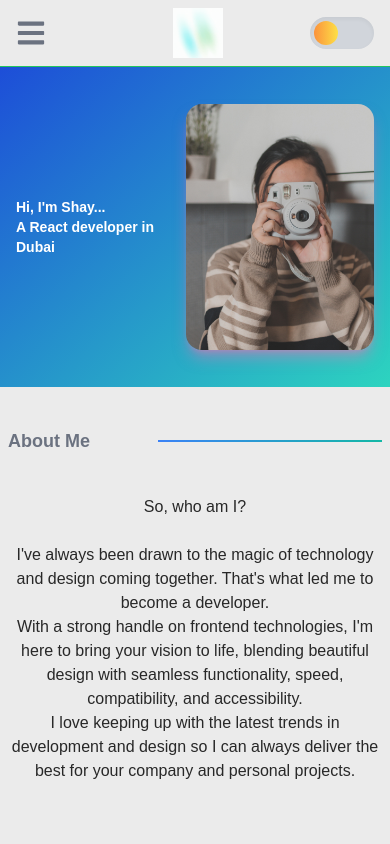
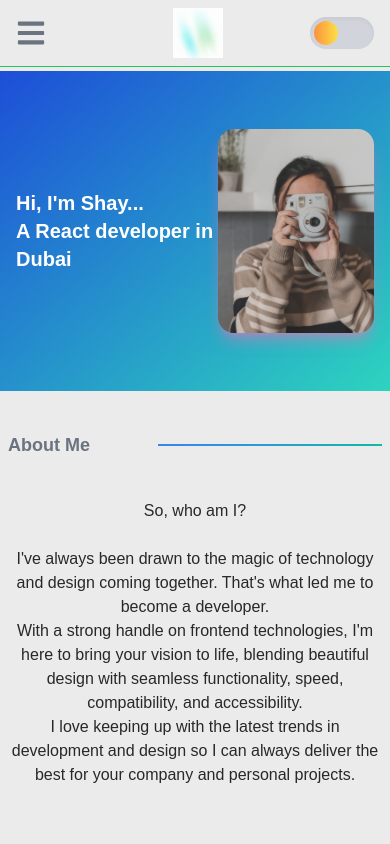
Before and after one commit to shay122990/next-portfolio, a Next.js app: page / in a window 390 px wide. Shown: the top 844 px of the page. Built offline with nearby package versions, Linux system fonts and the light colour scheme; a web font is replaced by a local one.

Commit message:
responsive text hero component

```diff
--- a/src/app/components/hero/Hero.tsx
+++ b/src/app/components/hero/Hero.tsx
@@ -4,9 +4,9 @@ import Image from "next/image";
 
 export default function Hero() {
   return (
-    <div className="flex flex-row lg:flex-row justify-between items-center bg-gradient-to-br from-blue-700 to-teal-400 w-full h-80 lg:h-[35rem] px-4 lg:px-20 overflow-visible mt-0 lg:mt-8">
+    <div className="flex flex-row lg:flex-row justify-between items-center bg-gradient-to-br from-blue-700 to-teal-400 w-full h-80 lg:h-[35rem] px-4 lg:px-20 overflow-visible mt-1 lg:mt-8">
       <motion.h1
-        className="text-white text-sm sm:text-xl lg:text-4xl font-semibold lg:w-1/2 lg:text-left"
+        className="text-white text-xl sm:text-2xl md:text-4xl lg:text-6xl font-semibold lg:w-1/2 lg:text-left"
         initial={{ opacity: 0, x: -100 }}
         animate={{ opacity: 1, x: 0 }}
         transition={{ duration: 1, ease: 'easeOut' }}
```
